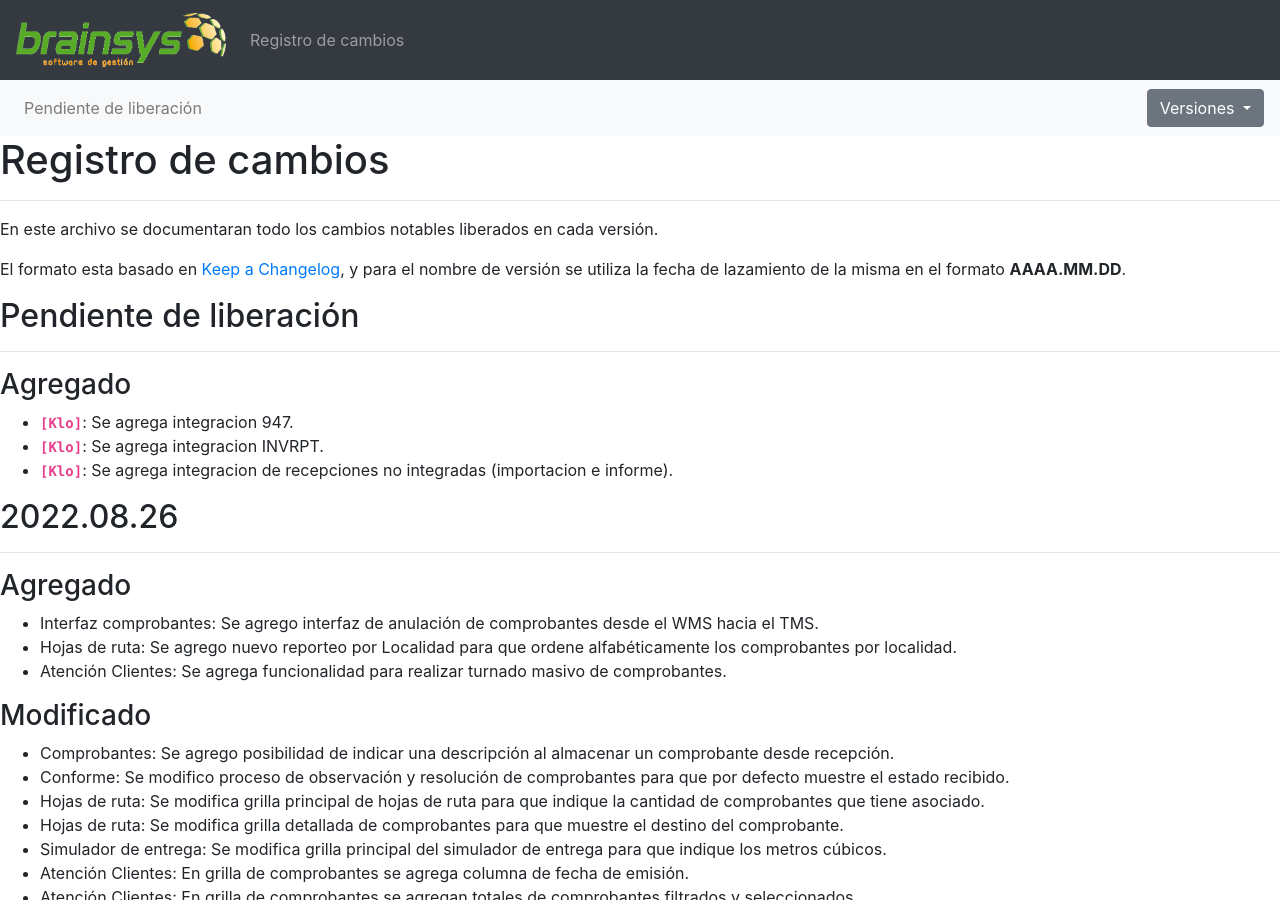
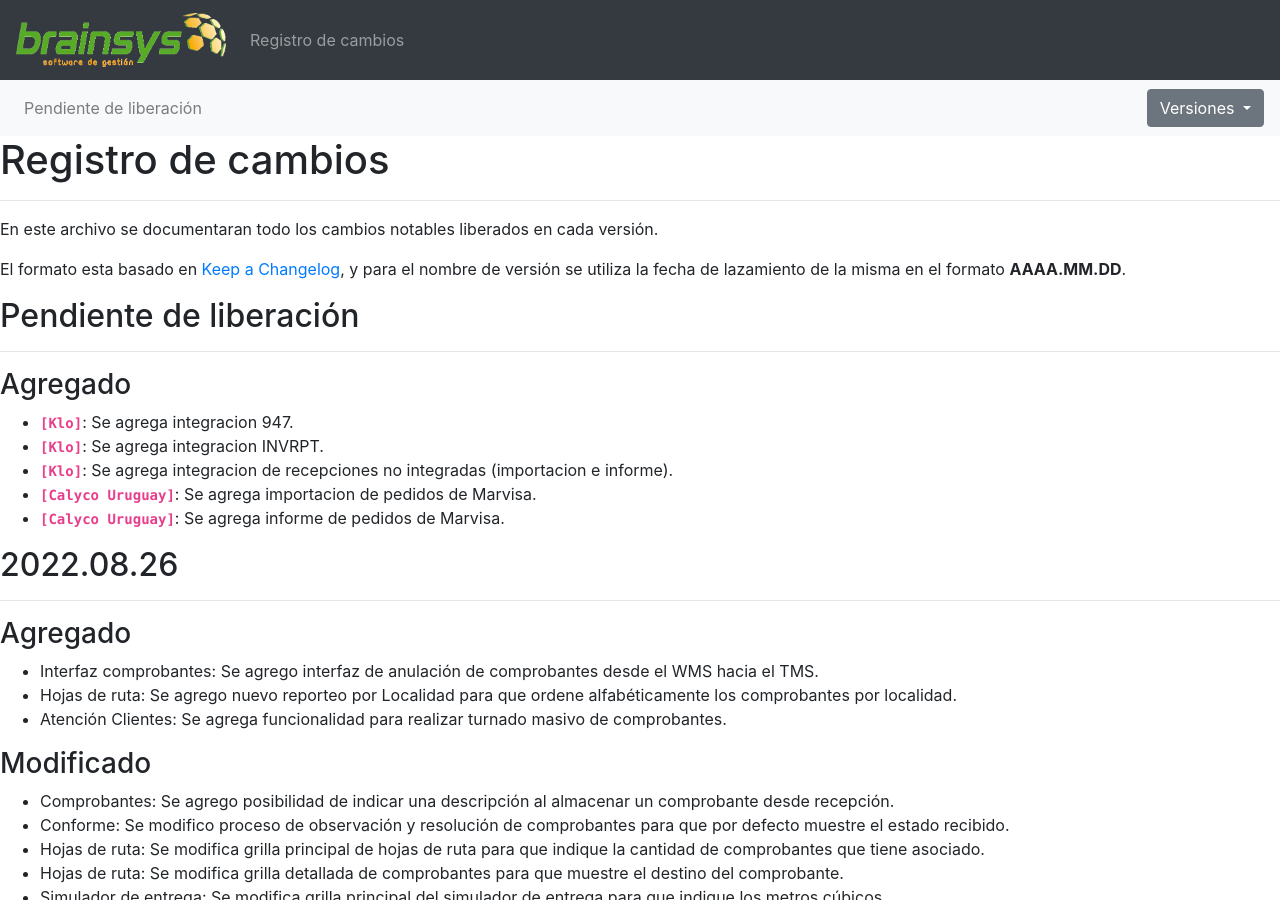
Before and after one commit to brainsys-arsaad/versionado, a Jekyll site: the page built from registro-cambios.markdown, in a window 1280 px wide and 900 px high. Built offline with Jekyll 4.4.1, drawn with Linux system fonts in a browser that asks for light colours.

Commit message:
Update registro-cambios.markdown

```diff
--- a/registro-cambios.markdown
+++ b/registro-cambios.markdown
@@ -78,6 +78,8 @@ El formato esta basado en [Keep a Changelog](https://keepachangelog.com/es-ES/1.
 - **`[Klo]`**: Se agrega integracion 947.
 - **`[Klo]`**: Se agrega integracion INVRPT.
 - **`[Klo]`**: Se agrega integracion de recepciones no integradas (importacion e  informe).
+- **`[Calyco Uruguay]`**: Se agrega importacion de pedidos de Marvisa.
+- **`[Calyco Uruguay]`**: Se agrega informe de pedidos de Marvisa.
 
 ## 2022.08.26
 ---
```
